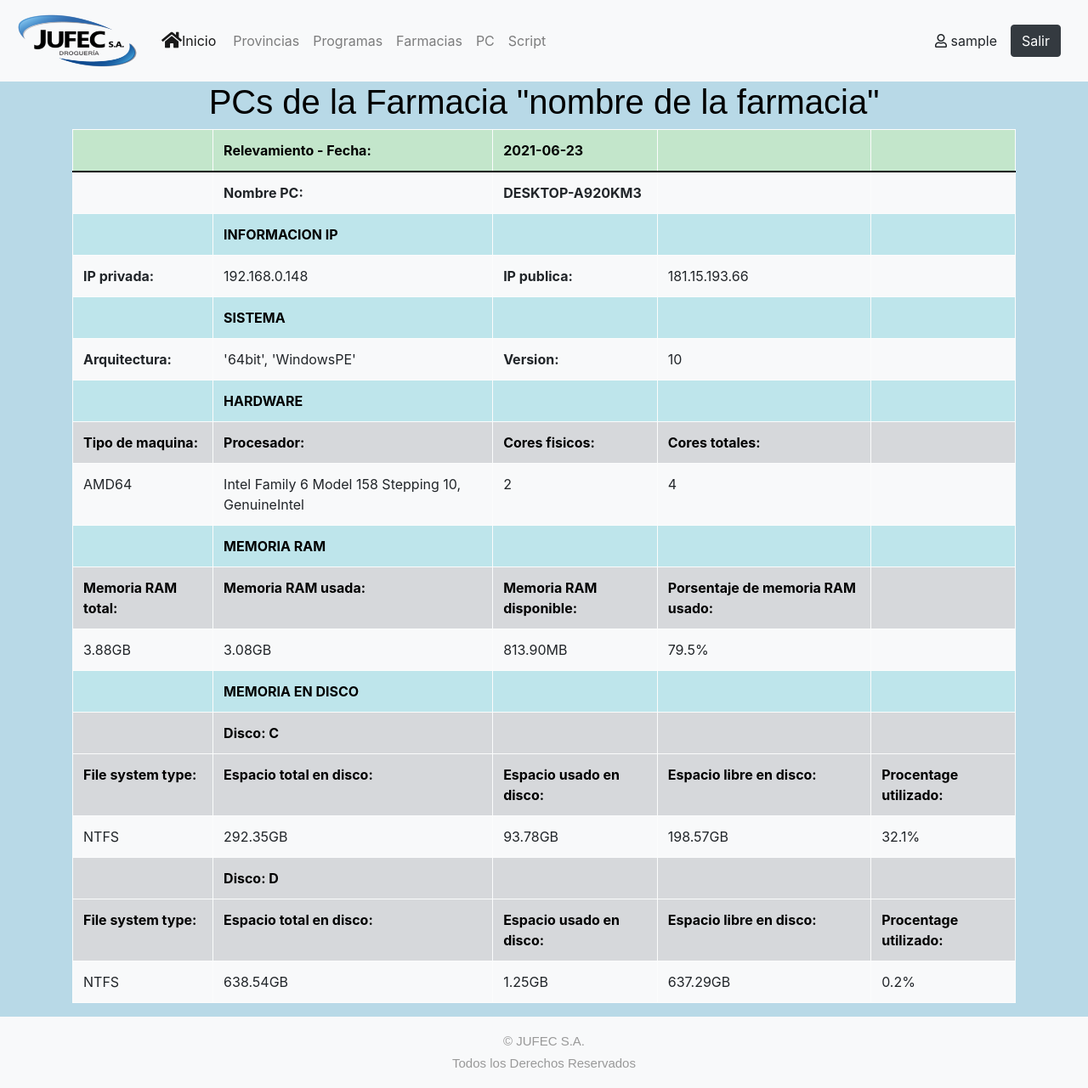
After one commit to aguswarenycia/relevamiento_pc, a Django app: page /farmacias/especificacion_pc/ in a window 1280 px wide. The commit adds this page. Shown: the whole page at 85% size. Run offline with Django 3.2, Linux system fonts and the light colour scheme; the visitor is signed in with stand-in values (Sample User, id 1); data that the repository does not hold is empty; some libraries are stand-ins or nearby versions.

Commit message:
Agregado la tabla para ver las especificaciones de pc y colores para la tabla de lista farmacia 2

```diff
--- a/Documents/Proyecto2.0/relevamiento/farmacia/forms.py
+++ b/Documents/Proyecto2.0/relevamiento/farmacia/forms.py
@@ -21,7 +21,7 @@ class LocalidadActForm(forms.ModelForm):
             })
 
         labels = {
-            'estado' : 'estado de la localidad (Activar/Desactivar)'
+            'estado' : 'Estado de la localidad (Activar/Desactivar)'
         }
 
 class LocalidadForm(forms.ModelForm):
@@ -156,7 +156,7 @@ class ProvinciaActForm(forms.ModelForm):
             })
 
         labels = {
-            'estado' : 'estado de la provincia (Activar/Desactivar)'
+            'estado' : 'Estado de la provincia (Activar/Desactivar)'
         }
 
 class LocalidadActForm(forms.ModelForm):
@@ -174,5 +174,5 @@ class LocalidadActForm(forms.ModelForm):
             })
 
         labels = {
-            'estado' : 'estado de la localidad (Activar/Desactivar)'
+            'estado' : 'Estado de la localidad (Activar/Desactivar)'
         }
--- a/Documents/Proyecto2.0/relevamiento/farmacia/urls.py
+++ b/Documents/Proyecto2.0/relevamiento/farmacia/urls.py
@@ -5,6 +5,7 @@ from django.urls import path
 from django.contrib.auth.decorators import login_required
 # from django.urls import reverse_lazy
 from .views import (
+    vista_PC,
     ActivarLocalidad,
     ProbandoLista,
     AgregarLoc,
@@ -23,7 +24,8 @@ from .views import (
     ListarProv,
     ListarFcias,
     ListarLoc,
-    ListarProgDesactivados
+    ListarProgDesactivados,
+    vista_PC
 )
 
 urlpatterns = [
@@ -50,4 +52,5 @@ urlpatterns = [
     path('localidades_desactivadas/',login_required(ListarLocDes.as_view()),name = 'localidades_desactivadas'),
 
     path('listar_farmacias_2/',login_required(ProbandoLista.as_view()), name = 'listar_farmacias_2'),
+path('especificacion_pc/',login_required(vista_PC.as_view()), name = 'especificacion_pc'),
 ]
--- a/Documents/Proyecto2.0/relevamiento/farmacia/views.py
+++ b/Documents/Proyecto2.0/relevamiento/farmacia/views.py
@@ -188,3 +188,8 @@ class ActivarLocalidad(UpdateView):
     template_name = 'farmacia/agregar_localidad.html'
     form_class = LocalidadActForm
     success_url = reverse_lazy('farmacia:lista_localidades')
+
+
+
+class vista_PC(TemplateView):
+    template_name = 'farmacia/especificacion_pc.html'
--- a/Documents/Proyecto2.0/relevamiento/templates/farmacia/agregar_localidad.html
+++ b/Documents/Proyecto2.0/relevamiento/templates/farmacia/agregar_localidad.html
@@ -27,7 +27,7 @@
                     <h1>Agregar Localidad</h1>
                 </div>
 
-              <a type="button" class="btn btn-primary" href="{% url 'farmacia:lista_localidades' %}">Cancelar</a>
+
                 <br>
 
                 <div class="container-form">
@@ -43,6 +43,7 @@
                                     {{form.as_p}}
 
                                     <button type="submit" class="btn btn-success btn-lg">Crear</button>
+                                    <a type="button" class="btn btn-primary btn-lg" href="{% url 'farmacia:lista_localidades' %}">Cancelar</a>
                                 {% endif %}
                                 </div>
                             </div>
--- a/Documents/Proyecto2.0/relevamiento/templates/farmacia/agregar_programa.html
+++ b/Documents/Proyecto2.0/relevamiento/templates/farmacia/agregar_programa.html
@@ -27,7 +27,7 @@
                     <h1>Agregar Programa</h1>
                 </div>
 
-              <a type="button" class="btn btn-primary" href="{% url 'farmacia:lista_programas' %}">Cancelar</a>
+              <a type="button" class="btn btn-primary btn-lg" href="{% url 'farmacia:lista_programas' %}">Cancelar</a>
                 <br>
 
                 <div class="container-form">
--- /dev/null
+++ b/Documents/Proyecto2.0/relevamiento/templates/farmacia/especificacion_pc.html
@@ -0,0 +1,192 @@
+{% extends 'index.html' %}
+<!DOCTYPE html>
+<html lang="en">
+
+<head>
+    <meta charset="UTF-8">
+    <meta http-equiv="X-UA-Compatible" content="IE=edge">
+    <meta name="viewport" content="width=device-width, initial-scale=1.0">
+
+
+    <title>
+        {% block titulo %}
+        agregar-localidad
+        {% endblock titulo %}
+
+    </title>
+</head>
+
+<body>
+    <main>
+        {% block body %}
+        <div class="container">
+            <h1 style="text-align:center;">PCs de la Farmacia "nombre de la farmacia"</h1>
+            <div class="table-responsive-sm"></div>
+            <table class="table table-light  table-hover table-bordered border-dark">
+                <thead>
+                    <tr class="table-success">
+                        <th></th>
+
+                        <th style="text-align:left;">Relevamiento - Fecha: </th>
+                        <th>2021-06-23</th>
+                        <th></th>
+                        <th></th>
+                    </tr>
+
+
+                </thead>
+                <tbody>
+                    <tr style="font-weight: 700;">
+                        <td></td>
+
+                        <td >Nombre PC: </td>
+                        <td>DESKTOP-A920KM3</td>
+                        <td></td>
+                        <td></td>
+                    </tr>
+
+                    <tr class="table-info">
+
+                        <th></th>
+                        <th>INFORMACION IP</th>
+                        <th></th>
+                        <th></th>
+                        <th></th>
+                    </tr>
+                    <tr>
+                        <th>IP privada:</th>
+
+                        <td>192.168.0.148</td>
+                        <th>IP publica:</th>
+                        <td>181.15.193.66</td>
+                        <td></td>
+                    </tr>
+
+                    <tr class="table-info">
+                        <th></th>
+                        <th>SISTEMA</th>
+
+                        <TH></TH>
+                        <TH></TH>
+                        <th></th>
+                    </tr>
+
+                    <tr>
+                        <th>Arquitectura: </th>
+                        <td>'64bit', 'WindowsPE'</td>
+                        <th>Version:</th>
+                        <td>10</td>
+                        <td></td>
+
+                    </tr>
+                    <tr class="table-info">
+
+                        <th></th>
+                        <th>HARDWARE</th>
+                        <th></th>
+                        <th></th>
+                        <th></th>
+                    </tr>
+                    <tr class="table-secondary">
+                        <th>Tipo de maquina:</th>
+                        <th>Procesador:</th>
+                        <th>Cores fisicos:</th>
+                        <th>Cores totales:</th>
+                        <th></th>
+                    </tr>
+                    <tr>
+                        <td> AMD64</td>
+                        <td> Intel Family 6 Model 158 Stepping 10, GenuineIntel</td>
+                        <td> 2</td>
+                        <td> 4</td>
+                        <td></td>
+                    </tr>
+
+                    <tr class="table-info">
+
+                        <th></th>
+                        <th>MEMORIA RAM</th>
+                        <th></th>
+                        <th></th>
+                        <th></th>
+                    </tr>
+                    <tr class="table-secondary">
+                        <th>Memoria RAM total:</th>
+                        <th>Memoria RAM usada: </th>
+                        <th>Memoria RAM disponible:</th>
+                        <th>Porsentaje de memoria RAM usado:</th>
+                        <th></th>
+                    </tr>
+                    <tr>
+                        <td> 3.88GB</td>
+                        <td>3.08GB</td>
+                        <td> 813.90MB</td>
+                        <td> 79.5%</td>
+                        <td></td>
+                    </tr>
+
+                    <tr class="table-info">
+
+                        <th></th>
+                        <th>MEMORIA EN DISCO</th>
+                        <th></th>
+                        <th></th>
+                        <th></th>
+                    </tr>
+                    <tr class="table-secondary">
+                        <th></th>
+                        <th>Disco:  C</th>
+                        <th></th>
+                        <th></th>
+                        <th></th>
+                    </tr>
+                    <tr class="table-secondary">
+                        <th>File system type:</th>
+                        <th>Espacio total en disco:</th>
+                        <th>Espacio usado en disco:</th>
+                        <th>Espacio libre en disco: </th>
+                        <th>Procentage utilizado:</th>
+                    </tr>
+                    <tr>
+                        <td>NTFS</td>
+                        <td>292.35GB</td>
+                        <td>93.78GB</td>
+                        <td>198.57GB</td>
+                        <td>32.1%</td>
+                    </tr>
+                    <tr class="table-secondary">
+
+                        <th></th>
+                        <th>Disco:  D</th>
+                        <th></th>
+                        <th></th>
+                        <th></th>
+                    </tr>
+                    <tr class="table-secondary">
+                        <th>File system type:</th>
+                        <th>Espacio total en disco:</th>
+                        <th>Espacio usado en disco:</th>
+                        <th>Espacio libre en disco: </th>
+                        <th>Procentage utilizado:</th>
+                    </tr>
+                    <tr>
+                        <td>NTFS</td>
+                        <td>638.54GB</td>
+                        <td>1.25GB</td>
+                        <td>637.29GB</td>
+                        <td>0.2%</td>
+                    </tr>
+
+
+                </tbody>
+
+
+            </table>
+        </div>
+        </div>
+
+        {% endblock body %}
+    </main>
+</body>
+
+</html>
--- a/Documents/Proyecto2.0/relevamiento/templates/farmacia/listar_farmacias.html
+++ b/Documents/Proyecto2.0/relevamiento/templates/farmacia/listar_farmacias.html
@@ -67,7 +67,10 @@
 
 
                     {% else %}
-                    <h2>No hay Farmacias para mostrar</h2>
+                    <br>
+                    <br>
+                    <h2 style="text-align: center">No hay Farmacias para mostrar</h2>
+
                     {% endif %}
                 </div>
 
--- a/Documents/Proyecto2.0/relevamiento/templates/index.html
+++ b/Documents/Proyecto2.0/relevamiento/templates/index.html
@@ -87,6 +87,10 @@
 
             <li class="nav-item">
               <a class="nav-link" href="{% url 'farmacia:lista_farmacias' %}">Farmacias</a>
+            </li>
+
+            <li class="nav-item">
+              <a class="nav-link" href="{% url 'farmacia:especificacion_pc'%}">PC</a>
             </li>
 
             <li class="nav-item">
```
Also changed, not shown: Documents/Proyecto2.0/relevamiento/templates/farmacia/agregar_prov.html (+21 -4 lines), Documents/Proyecto2.0/relevamiento/templates/farmacia/listar_farmacia_2.html (+32 -15 lines), Documents/Proyecto2.0/relevamiento/static/img/login_img.jpg (deleted).
